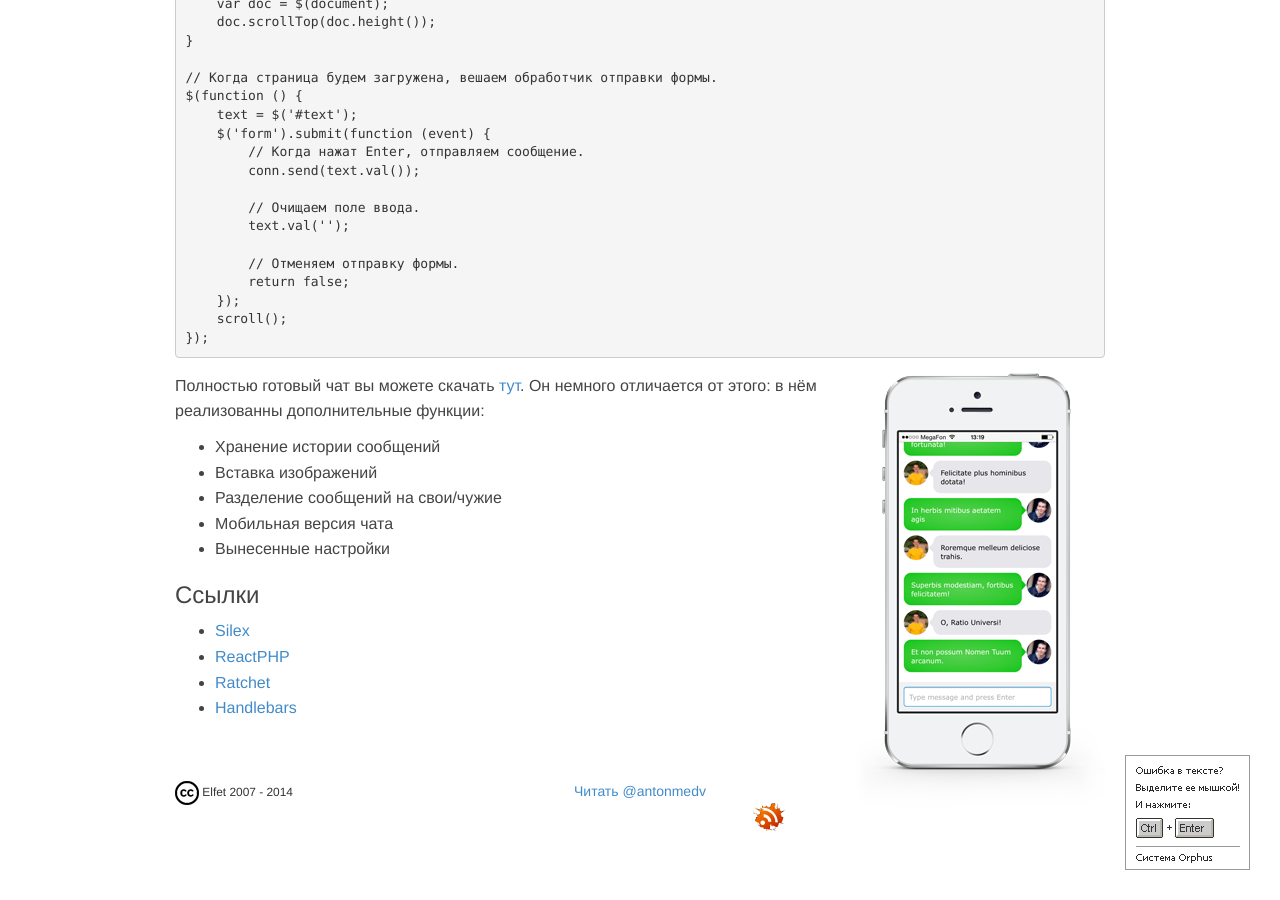
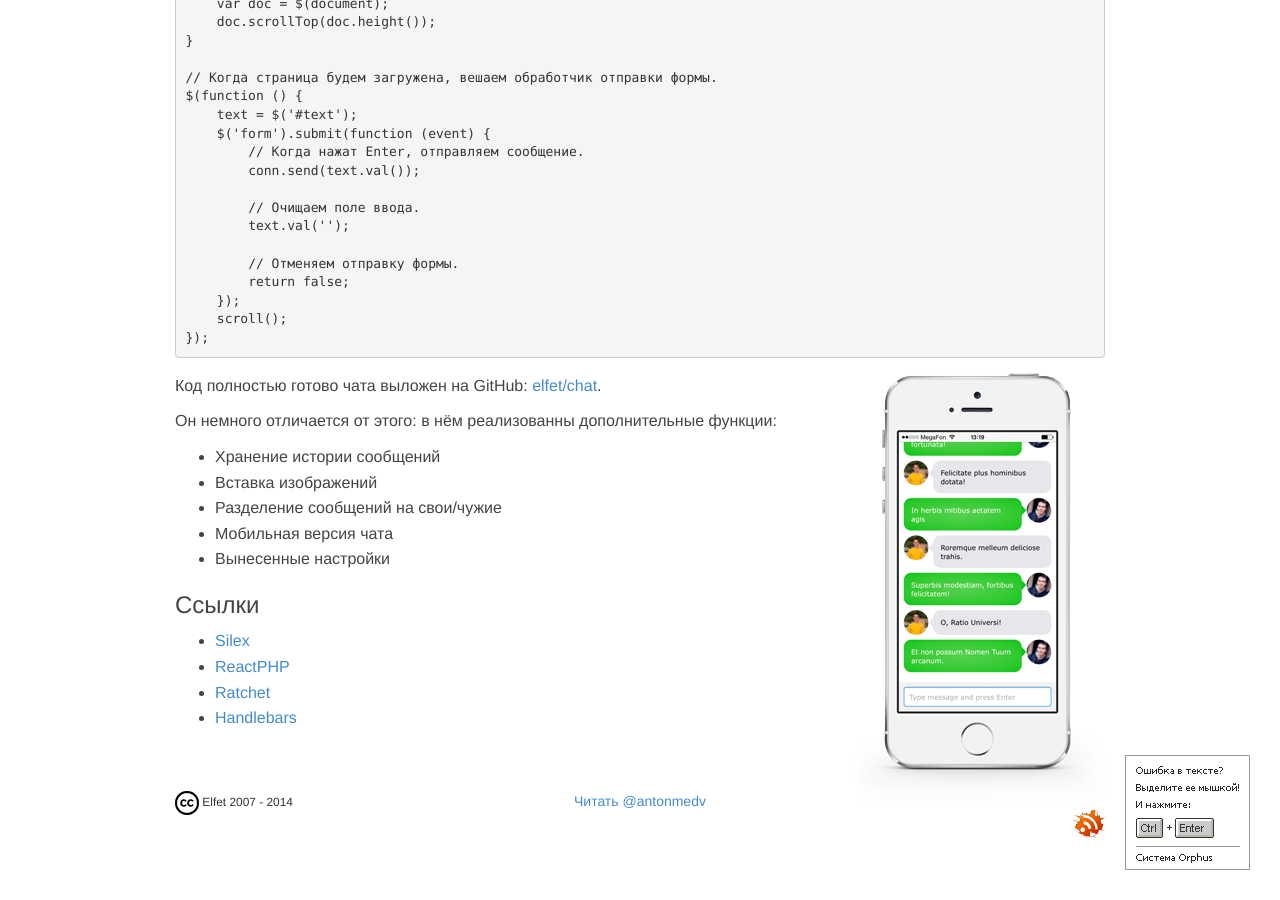
Before and after one commit to toFlash/medv.io, a Jekyll site: the page built from _posts/2014-03-16-create-chat-on-php.md, in a window 1280 px wide and 900 px high, scrolled down 6927 px. Built offline with Jekyll 4.4.1, drawn with Linux system fonts in a browser that asks for light colours; Markdown is read by kramdown in place of the engine named in the settings; comment, search, counter and statistics services are not loaded.

Commit message:
Update post.

````diff
--- a/_posts/2014-03-16-create-chat-on-php.md
+++ b/_posts/2014-03-16-create-chat-on-php.md
@@ -345,7 +345,9 @@
 ```
 <img src="/assets/create-chat-on-php/mobile.png" style="float:right">
 
-Полностью готовый чат вы можете скачать [тут](https://github.com/elfet/chat). Он немного отличается от этого: в нём реализованны дополнительные функции:
+Код полностью готово чата выложен на GitHub: [elfet/chat](https://github.com/elfet/chat).
+
+Он немного отличается от этого: в нём реализованны дополнительные функции:
 
 * Хранение истории сообщений
 * Вставка изображений
````
